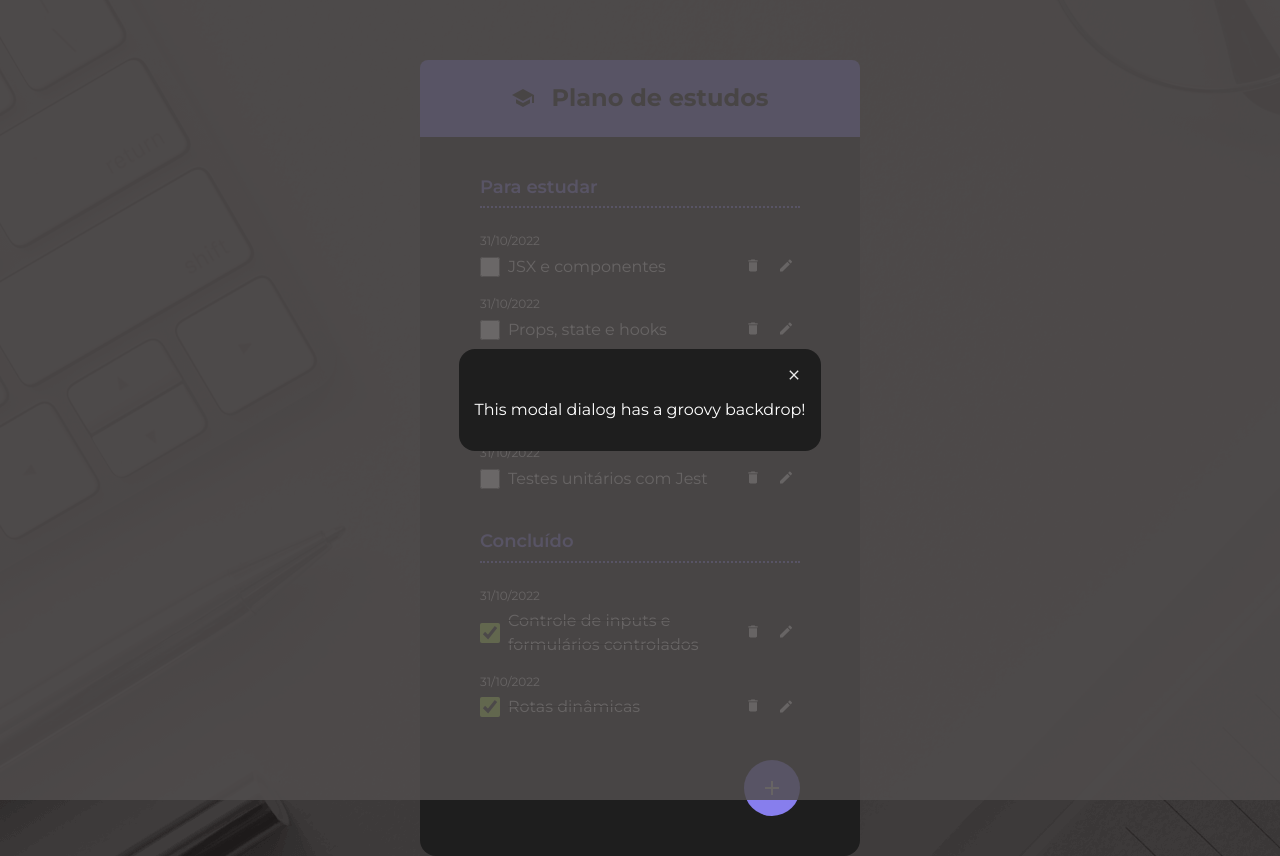
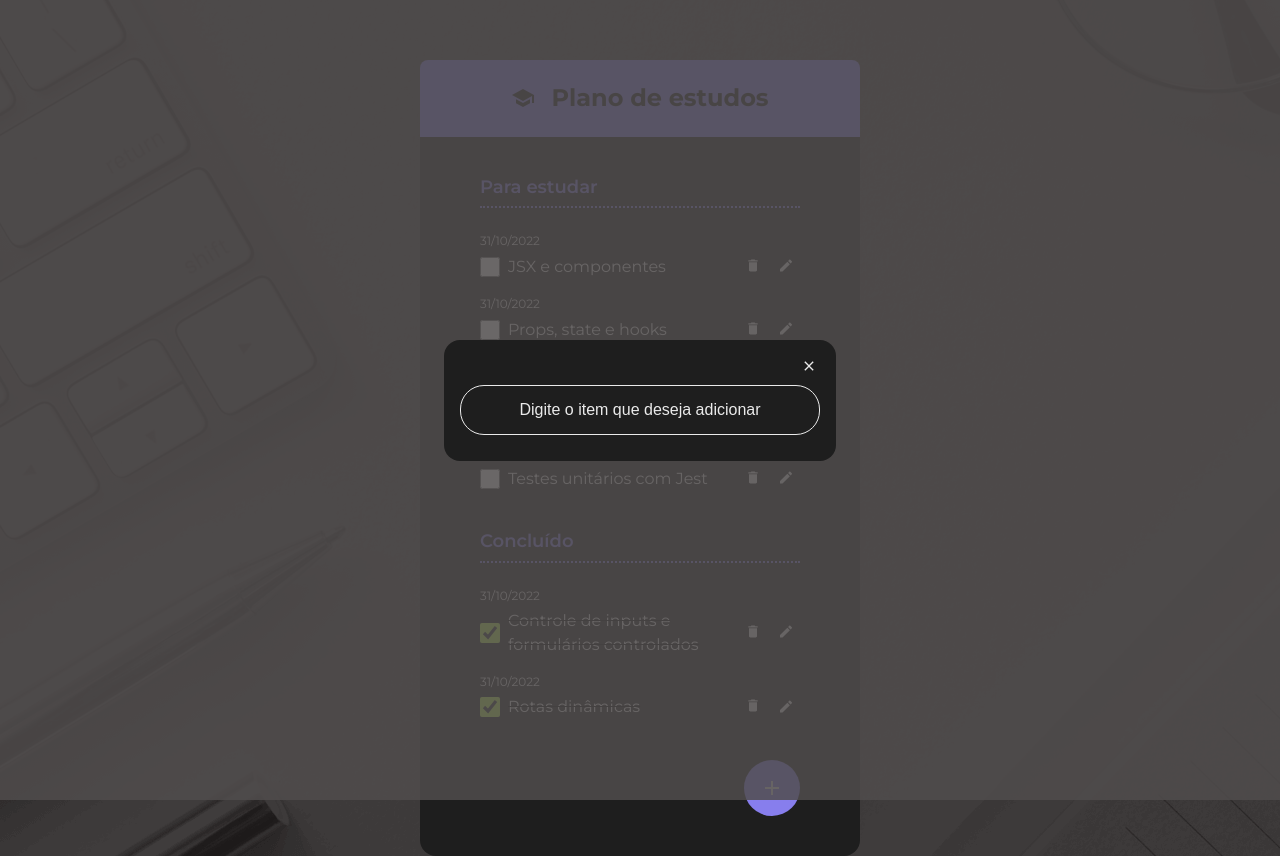
Before and after one commit to dglshenriq/todo-list-react, a React (Vite) app: page / in a window 1280 px wide. Both pictures are taken after a click on the button 772 px from the left and 787 px from the top of the page. Built offline with nearby package versions, Linux system fonts and the light colour scheme.

Commit message:
Adiciona e estiliza o input do modal

```diff
--- a/src/App.jsx
+++ b/src/App.jsx
@@ -7,6 +7,7 @@ import { Header } from "./components/Header";
 import { Heading } from "./components/Heading";
 import { IconPlus, IconSchool } from "./components/icons";
 import { SubHeading } from "./components/SubHeading";
+import { TextInput } from "./components/TextInput";
 import { ToDoItem } from "./components/ToDoItem";
 import { ToDoList } from "./components/ToDoList";
 import { useState } from "react";
@@ -83,7 +84,9 @@ function App() {
           </ToDoList>
           <Footer>
             <Dialog isOpen={showDialog} onClose={toggleDialog}>
-              <p>This modal dialog has a groovy backdrop!</p>
+              <form>
+                <TextInput placeholder="Digite o item que deseja adicionar" />
+              </form>
             </Dialog>
             <FabButton onClick={toggleDialog}>
               <IconPlus />
--- a/src/components/Dialog/dialog.style.css
+++ b/src/components/Dialog/dialog.style.css
@@ -15,7 +15,10 @@
   text-align: right;
 }
 .btn-close {
-    background-color: transparent;
-    border: none;
-    cursor: pointer;
+  background-color: transparent;
+  border: none;
+  cursor: pointer;
 }
+.body {
+  padding: 10px 0;
+}
--- a/src/components/Dialog/index.jsx
+++ b/src/components/Dialog/index.jsx
@@ -30,7 +30,9 @@ export function Dialog({ isOpen, onClose, children }) {
             <IconClose />
           </button>
         </div>
-        {children}
+        <div className="body">
+            {children}
+        </div>
       </dialog>
     </>
   );
--- /dev/null
+++ b/src/components/TextInput/index.jsx
@@ -0,0 +1,5 @@
+import "./text-input.style.css";
+
+export function TextInput(props) {
+  return <input {...props} className="text-input"/>;
+}
--- /dev/null
+++ b/src/components/TextInput/text-input.style.css
@@ -0,0 +1,16 @@
+.text-input {
+  font-size: 16px;
+  line-height: 150%;
+  color: #eaeaea;
+  border-radius: 24px;
+  border: 1px solid #eaeaea;
+  width: 360px;
+  max-width: 100%;
+  padding: 12px;
+  text-align: center;
+  background-color: transparent;
+}
+
+.text-input::placeholder {
+  color: #eaeaea;
+}
--- a/src/index.css
+++ b/src/index.css
@@ -1,8 +1,12 @@
+* {
+  box-sizing: border-box;
+}
+
 body {
   font-family: "Montserrat", sans-serif;
   margin: 0;
-  background-color: #403C3B;
-  background-image: url('/bg.png');
+  background-color: #403c3b;
+  background-image: url("/bg.png");
   background-repeat: no-repeat;
   background-position: top center;
   background-size: auto;
```
